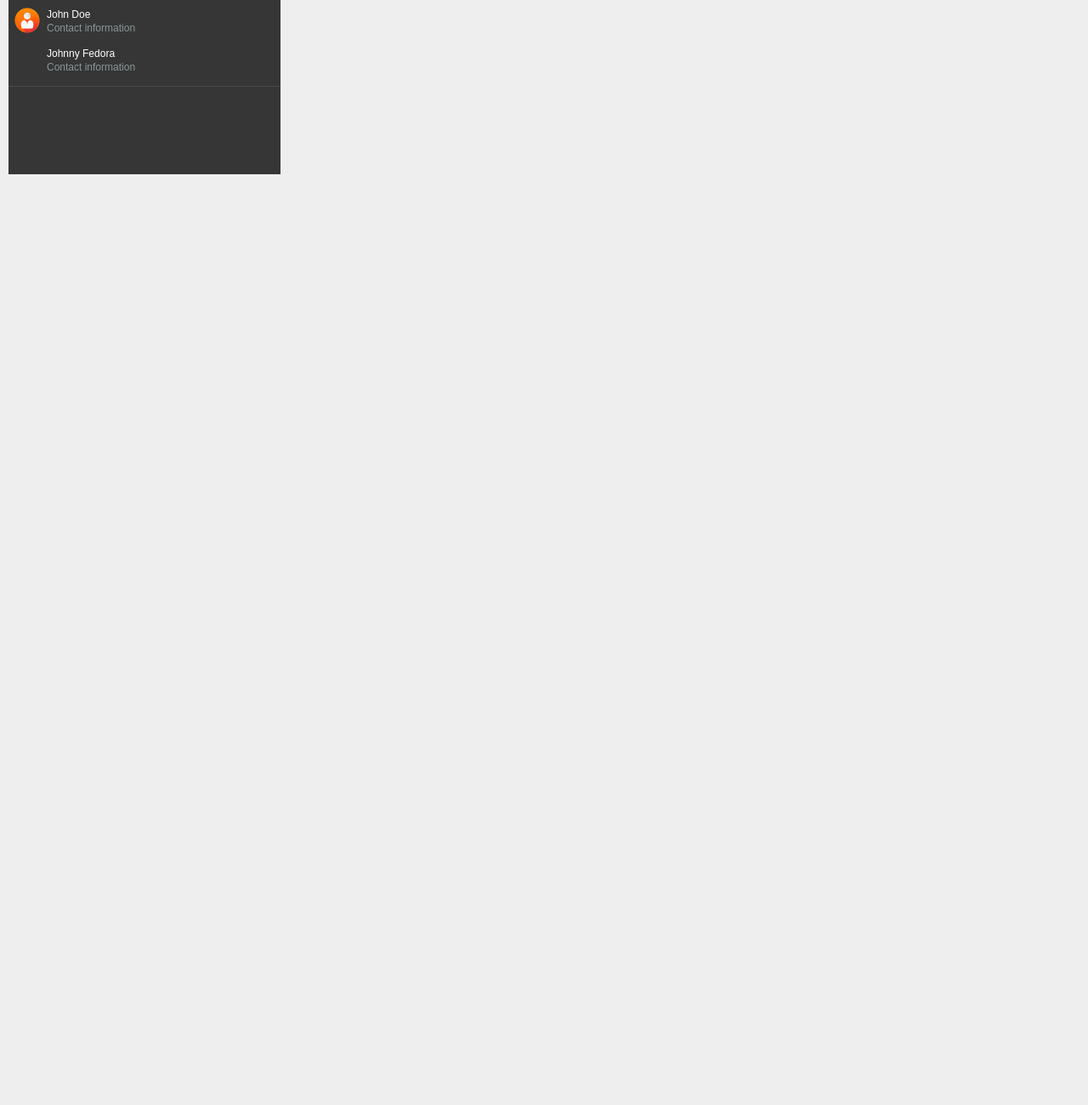
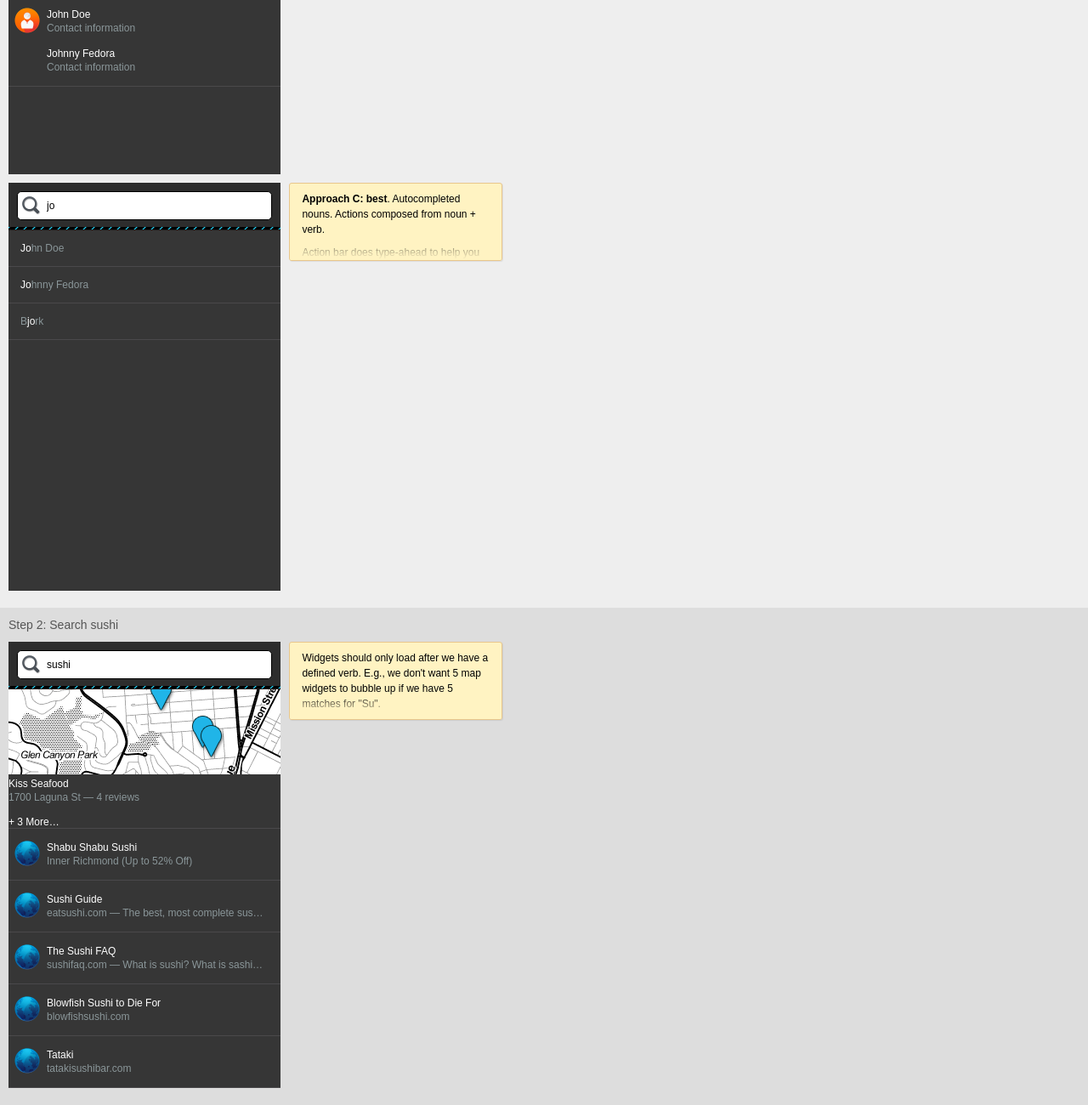
Before and after one commit to gordonbrander/rocket-bar, a website: page wireframes/index.html in a window 1280 px wide. Shown: the part 805-2105 px from the top of the page at 85% size. Before the commit the page ends 1030 px from the top, so only its background shows below. Drawn offline with Linux system fonts and the light colour scheme.

Commit message:
Work on completions and map

```diff
--- a/wireframes.css
+++ b/wireframes.css
@@ -1,5 +1,18 @@
 html {
   background: #eee;
+}
+
+.keyboard {
+  background: rgba(0, 0, 0, .5);
+  bottom: 0;
+  height: 200px;
+  left: 0;
+  position: absolute;
+  right: 0;
+  z-index: 999;
+}
+.screen:hover .keyboard {
+  display: none;
 }
 
 .sticky {
@@ -50,6 +63,7 @@ html .sticky:hover:after {
   min-height: 480px;
   width: 320px;
   margin-bottom: 10px;
+  position: relative;
 }
 
 .step {
--- a/wireframes/index.html
+++ b/wireframes/index.html
@@ -73,7 +73,7 @@
     </form>
   </div>
 
-  <aside class="sticky" style="top: 540px;">
+  <aside class="sticky" style="top: 530px;">
     <p><b>Approach B: compromise</b>. Actions grouped by verb.</p>
     <p>Grouped bundled actions: group bundled actions by verb...
     e.g., all the "call" actions are rendered as a group. Max 3 items per group.</p>
@@ -124,6 +124,86 @@
       </ul>
     </form>
   </div>
+
+
+  <aside class="sticky" style="top: 1020px;">
+    <p><b>Approach C: best</b>. Autocompleted nouns. Actions composed from noun + verb.</p>
+    <p>Action bar does type-ahead to help you auto-complete noun/verb, then does type-ahead to help you find relevant actions given that noun/verb.</p>
+    <ul>
+      <li>Auto-complete nouns so we can display richer options for a single noun, rather than mixing noun results in every case.</li>
+      <li>One approach: if we don't have a noun, offer highly weighted &quot;noun&quot; entries that, when tapped, auto-complete the noun, then immediately display actions.</li>
+      <li>Or, a chromeless autocomplete. See Pinboard.in tag autocompletion for example.</li>
+      <li>Disadvantage: can only display one autocompletion option at a time.</li>
+    </ul>
+  </aside>
+  <div class="screen screen-320x480">
+    <form action="" method="get" class="action-pallette">
+      <div class="action-header">
+        <input type="input" class="action-bar" id="action-bar" placeholder="Search for anything&hellip;" value="jo">
+        <div class="action-loading"><span>Loading</span></div>
+      </div>
+      <ul class="action-matches" id="matches">
+        <li class="action-completion">
+          <span class="title"><b>Jo</b>hn Doe</span>
+        </li>
+        <li class="action-completion">
+          <span class="title"><b>Jo</b>hnny Fedora</span>
+        </li>
+        <li class="action-completion">
+          <span class="title">B<b>jo</b>rk</span>
+        </li>
+      </ul>
+    </form>
+  </div>
+</section>
+<section class="step">
+  <h1 class="step-title">Step 2: Search sushi</h1>
+
+  <aside class="sticky" style="top: 40px;">
+    <p>Widgets should only load after we have a defined verb. E.g., we don't
+    want 5 map widgets to bubble up if we have 5 matches for "Su".</p>
+  </aside>
+  <div class="screen screen-320x480">
+    <form action="" method="get" class="action-pallette">
+      <div class="action-header">
+        <input type="input" class="action-bar" id="action-bar" placeholder="Search for anything&hellip;" value="sushi">
+        <div class="action-loading"><span>Loading</span></div>
+      </div>
+      <ul class="action-matches" id="matches">
+        <li class="action-match map-gaiamobile-org">
+          <img src="map.png" alt="" width="320" height="100" />
+
+          <div class="action-item">
+            <b class="title">Kiss Seafood</b>
+            <span class="subtitle">1700 Laguna St &mdash; 4 reviews</span>
+          </div>
+          + 3 More&hellip;
+        </li>
+        <li class="action-match action-item browser-gaiamobile-org">
+          <b class="title">Shabu Shabu Sushi</b>
+          <span class="subtitle">Inner Richmond (Up to 52% Off)</span>
+        </li>
+        <li class="action-match action-item browser-gaiamobile-org">
+          <b class="title">Sushi Guide</b>
+          <span class="subtitle">eatsushi.com &mdash; The best, most complete sushi website. With an extensive sushi</span>
+        </li>
+        <li class="action-match action-item browser-gaiamobile-org">
+          <b class="title">The Sushi FAQ</b>
+          <span class="subtitle">sushifaq.com &mdash; What is sushi? What is sashimi? The Sushi FAQ is devoted to sushi and its culture.</span>
+        </li>
+        <li class="action-match action-item browser-gaiamobile-org">
+          <b class="title">Blowfish Sushi to Die For</b>
+          <span class="subtitle">blowfishsushi.com</span>
+        </li>
+        <li class="action-match action-item browser-gaiamobile-org">
+          <b class="title">Tataki</b>
+          <span class="subtitle">tatakisushibar.com</span>
+        </li>
+
+      </ul>
+    </form>
+  </div>
+
 </section>
 </body>
 </html>
```
Also changed, not shown: wireframes/map.png (added).
